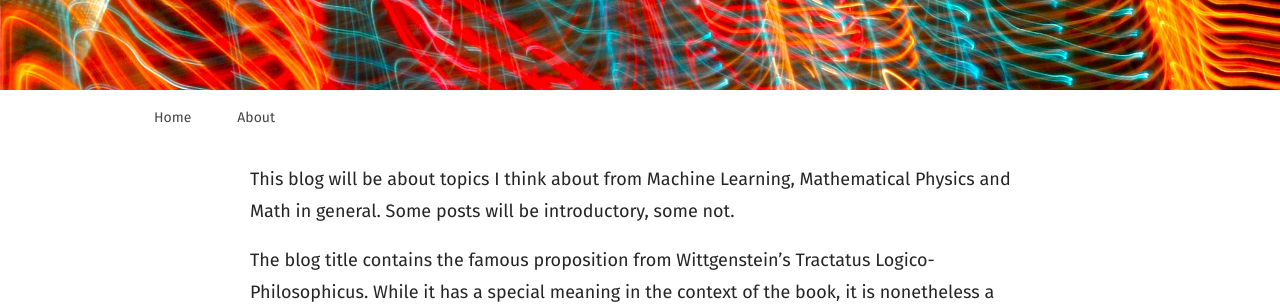
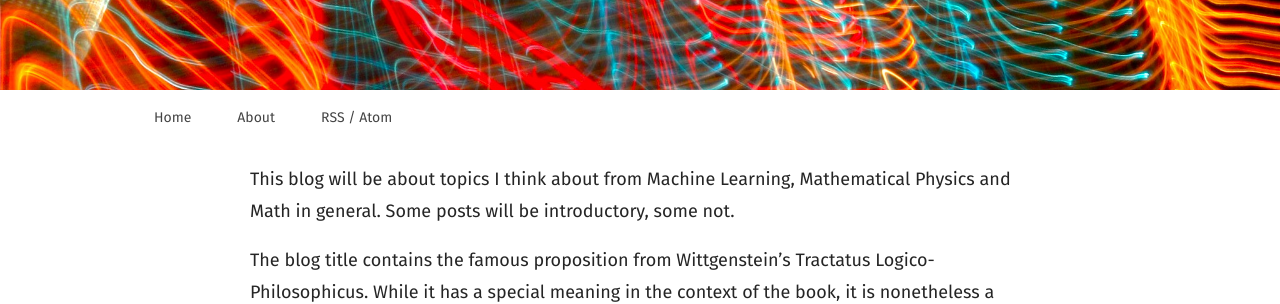
Before and after one commit to sema4r/sema4r.github.io, a Jekyll site: the page built from index.md, in a window 1280 px wide. Shown: the part 307-611 px from the top of the page. Built offline with Jekyll 4.4.1, drawn with Linux system fonts in a browser that asks for light colours.

Commit message:
Update default.html

```diff
--- a/_layouts/default.html
+++ b/_layouts/default.html
@@ -64,6 +64,7 @@
 <nav class="site-nav">
   <a href="{{ '/' | relative_url }}">Home</a>
   <a href="{{ '/about/' | relative_url }}">About</a>
+  <a href="{{ '/feed.xml' | relative_url }}">RSS / Atom</a>
 </nav>
 
   <main class="container content">
```
